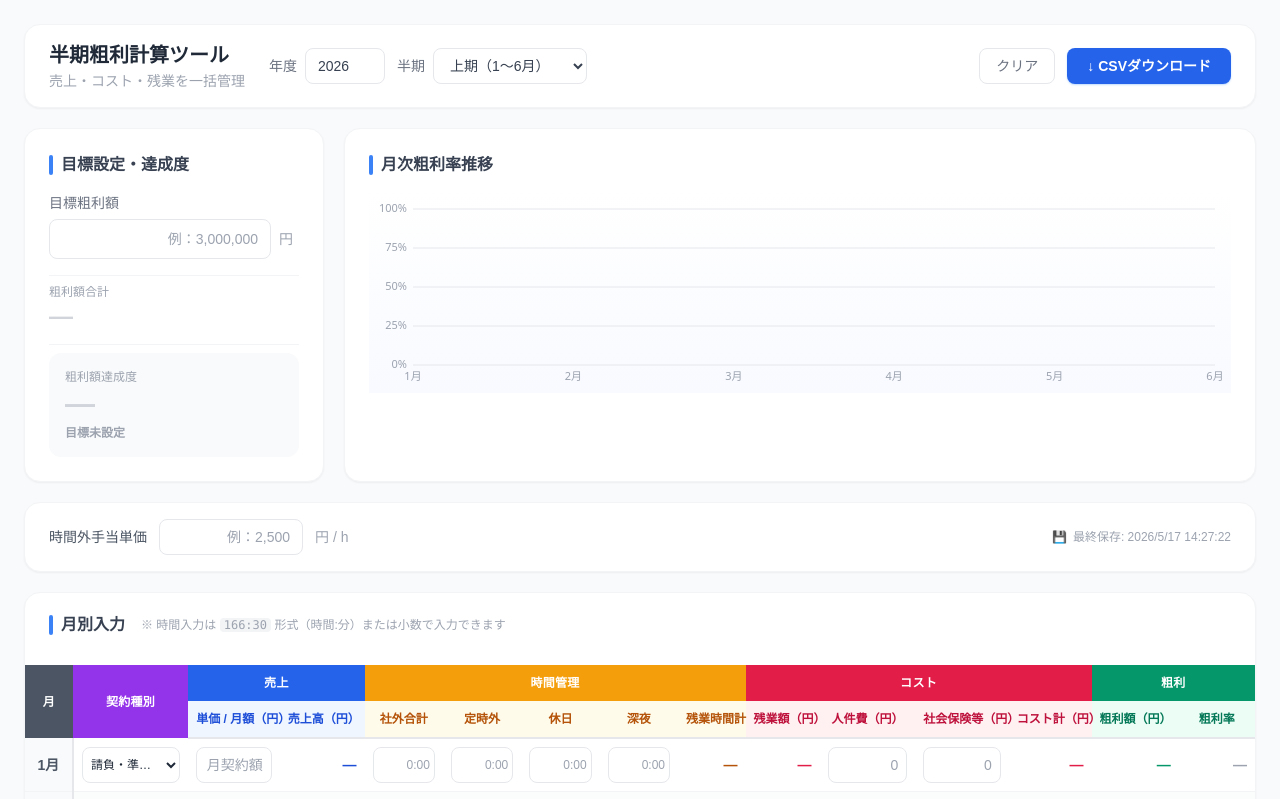
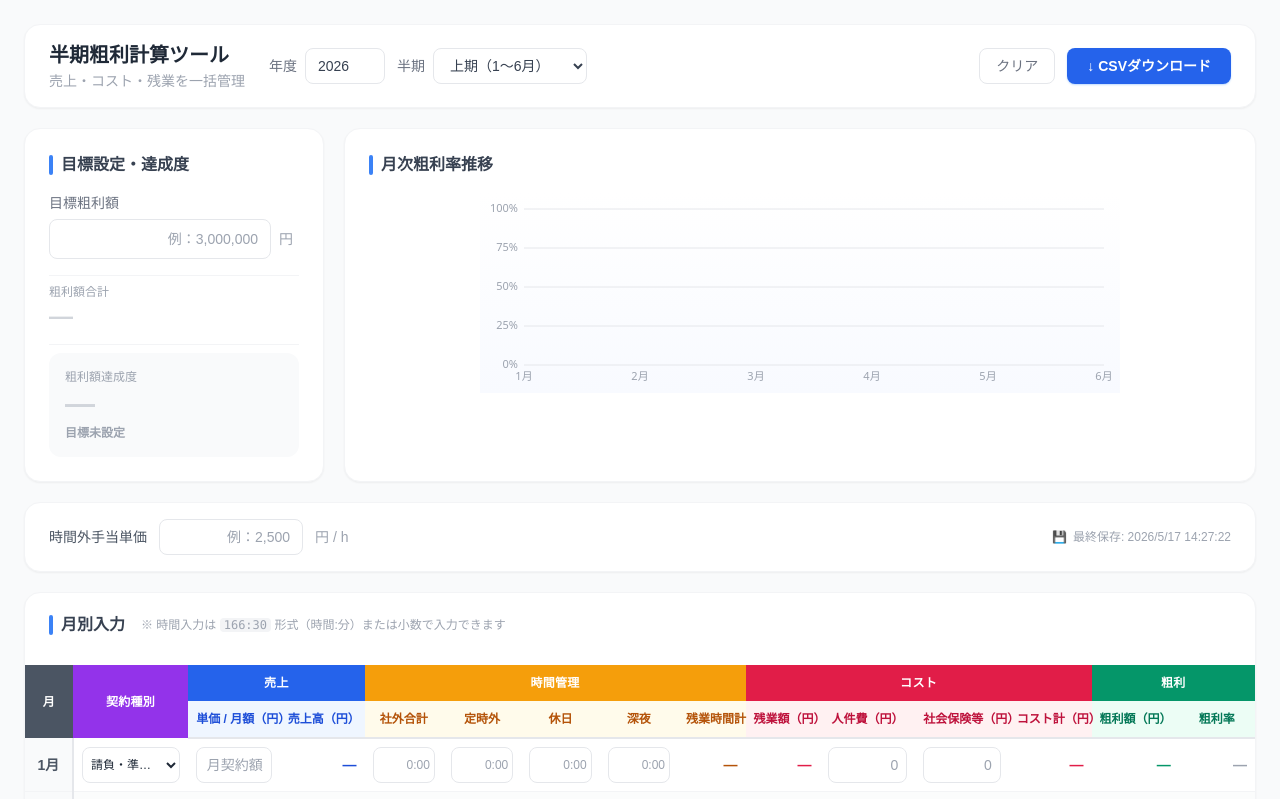
Before and after one commit to takanoriih/test, a Next.js app: page / in a window 1280 px wide. Shown: the top 799 px of the page. Built offline with nearby package versions, Linux system fonts and the light colour scheme.

Commit message:
グラフを最大幅640px・中央寄せに調整

```diff
--- a/app/components/GrossProfitCalculator.tsx
+++ b/app/components/GrossProfitCalculator.tsx
@@ -382,7 +382,7 @@ export default function GrossProfitCalculator() {
         {/* グラフ */}
         <div className="bg-white rounded-2xl shadow-sm border border-gray-100 p-6">
           <SectionTitle>月次粗利率推移</SectionTitle>
-          <div className="relative" style={{ height: '200px' }}>
+          <div className="relative mx-auto" style={{ height: '200px', maxWidth: '640px' }}>
             <canvas ref={canvasRef} className="absolute inset-0 w-full h-full" />
           </div>
         </div>
```
